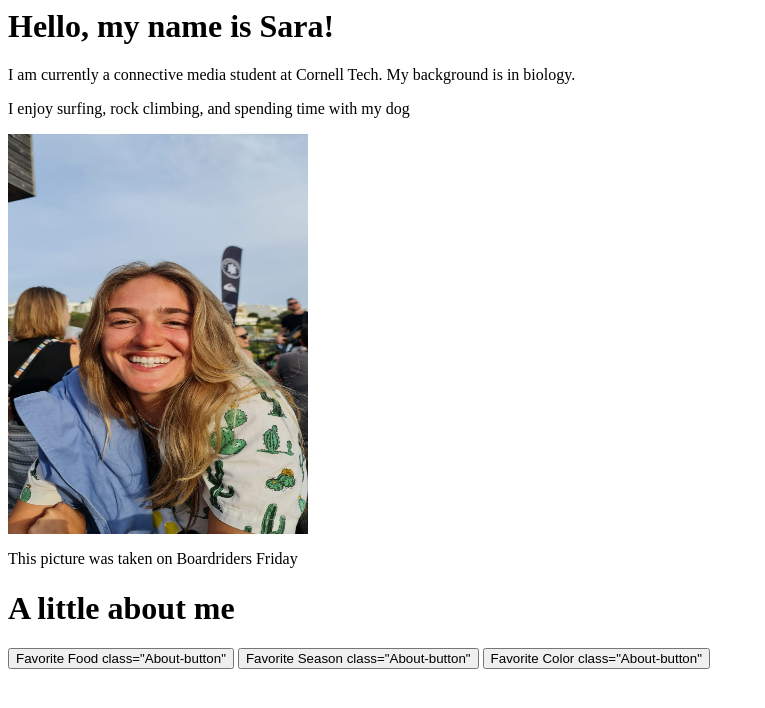
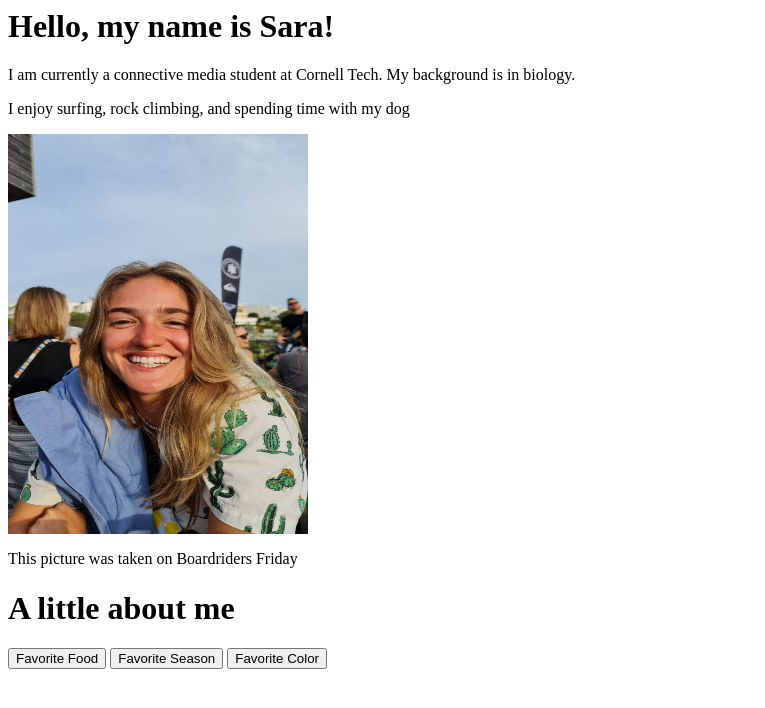
Before and after one commit to Sarafzr/bss_hw3, a plain HTML site: page index.html in a window 1280 px wide. Shown: the whole page, without its empty margins (0-765 px from the left). Drawn offline with Linux system fonts and the light colour scheme.

Commit message:
syntax issues

```diff
--- a/index.html
+++ b/index.html
@@ -6,11 +6,8 @@
         height="400"/>
         <P>This picture was taken on <time datetime="2022-05-14 19:00">Boardriders Friday</time</P>
 <h1>A little about me</h1>
-<section class="About-Me"></section>
-    <button type="button"
-    onclick="alert ('Grapes')">Favorite Food class="About-button"</button>
-    <button type="button"
-    onclick="alert ('Summer')">Favorite Season class="About-button"</button>
-    <button type="button"
-    onclick="alert ('Pink')">Favorite Color class="About-button"</button>
+<section class="About-Me">
+    <button type="button" class="About-button" onclick="alert('Grapes')">Favorite Food</button>
+    <button type="button" class="About-button" onclick="alert('Summer')">Favorite Season</button>
+    <button type="button" class="About-button" onclick="alert('Pink')">Favorite Color</button>
 </section>
```
